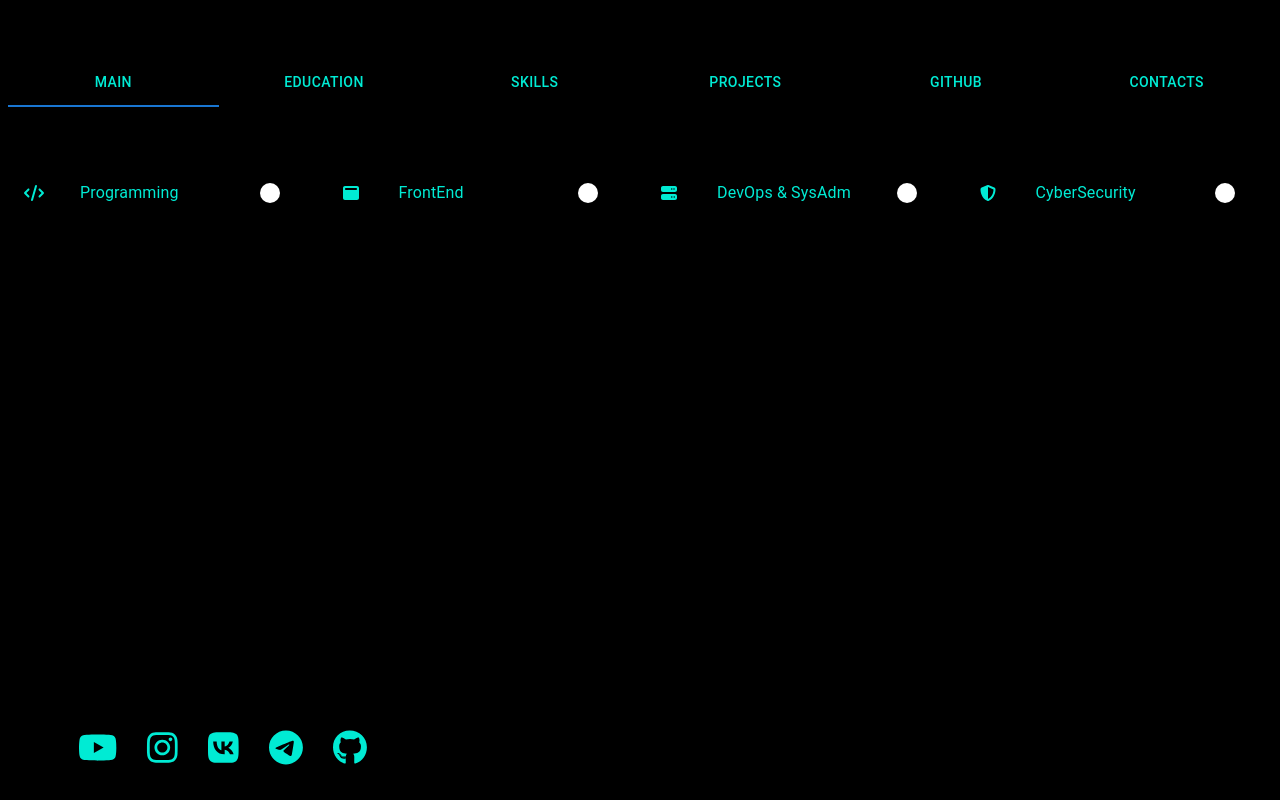
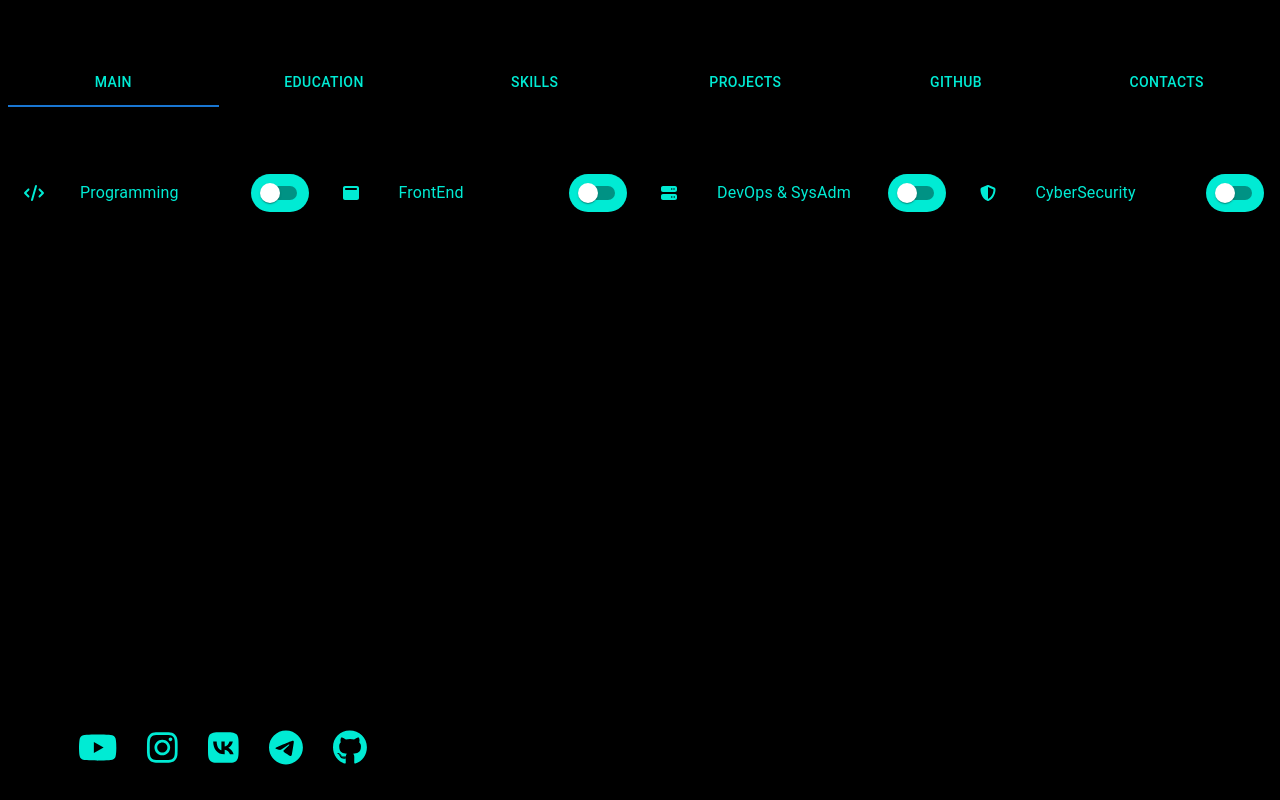
Before and after one commit to Kamchatskiy/CV-Musaev, a React (Create React App) app: page /skills in a window 1280 px wide. Built offline with nearby package versions, Linux system fonts and the light colour scheme.

Commit message:
Minor design changes

```diff
--- a/src/Pages/Contacts/index.js
+++ b/src/Pages/Contacts/index.js
@@ -68,7 +68,8 @@ export const Contacts = () => {
 				label="Name"
 				variant="outlined"
 				sx={{
-					backgroundColor: "#00ebd4"
+					backgroundColor: "#00ebd4",
+					borderRadius: 30
 				}}
 				value={UserName}
 				textColor="primary"
@@ -77,7 +78,8 @@ export const Contacts = () => {
 				label="Email/Telegram/PhoneNumber"
 				variant="outlined"
 				sx={{
-					backgroundColor: "#00ebd4"
+					backgroundColor: "#00ebd4",
+					borderRadius: 30
 				}}
 				value={UserContact}
 				onChange={handlerOnChangeUserContactInput} />
@@ -85,7 +87,8 @@ export const Contacts = () => {
 				label="Message"
 				variant="outlined"
 				sx={{
-					backgroundColor: "#00ebd4"
+					backgroundColor: "#00ebd4",
+					borderRadius: 10
 				}}
 				value={UserMessage}
 				onChange={handlerOnChangeUserMessageInput}
@@ -98,7 +101,10 @@ export const Contacts = () => {
 				}}>
 				<InputLabel>Dispatch Reason</InputLabel>
 				<Select
-					sx={{ backgroundColor: "#00ebd4" }}
+					sx={{
+						backgroundColor: "#00ebd4",
+						borderRadius: 30,
+					}}
 					value={RequestType}
 					onChange={handleChangeRequestType}
 				>
@@ -116,6 +122,8 @@ export const Contacts = () => {
 					sx={{
 						width: "16%",
 						backgroundColor: "#00ebd4",
+						borderRadius: 30,
+						color: "black"
 					}}
 					onClick={handleSend}
 				>
--- a/src/Pages/Skills/index.js
+++ b/src/Pages/Skills/index.js
@@ -10,7 +10,7 @@ export const Skills = () => {
 
 	const arrayProgramming = [
 		{
-			text: "C",
+			text: "",
 			icon: <FontAwesomeIcon icon={faC} style={{ color: "#00ebd4", }} />,
 			rating: 3
 		},
--- a/src/Pages/Skills/skill.js
+++ b/src/Pages/Skills/skill.js
@@ -22,7 +22,15 @@ export const Skill = ({ title, icon, array }) => {
 				<ListItem>
 					<ListItemIcon>{icon}</ListItemIcon>
 					<ListItemText primary={title} />
-					<Switch edge="end" onChange={handleToggle} checked={ratingVisible} />
+					<Switch
+						edge="end"
+						onChange={handleToggle}
+						checked={ratingVisible}
+						sx={{
+							backgroundColor: "#00ebd4",
+							borderRadius: 30
+						}}
+					/>
 				</ListItem>
 			</List>
 
```
Also changed, not shown: ToDo.txt, 7 other files (tests, documents, lock files or other folders).
